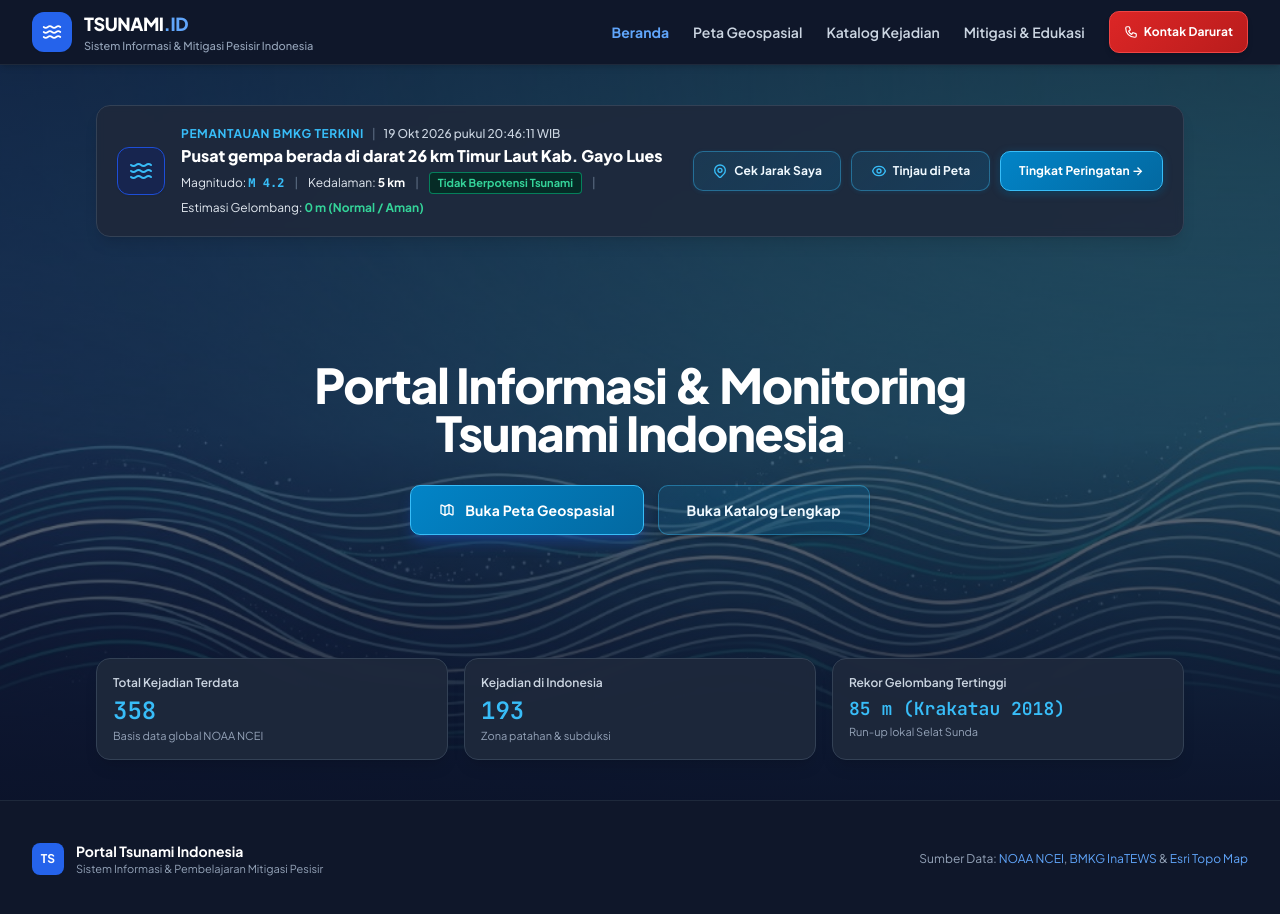
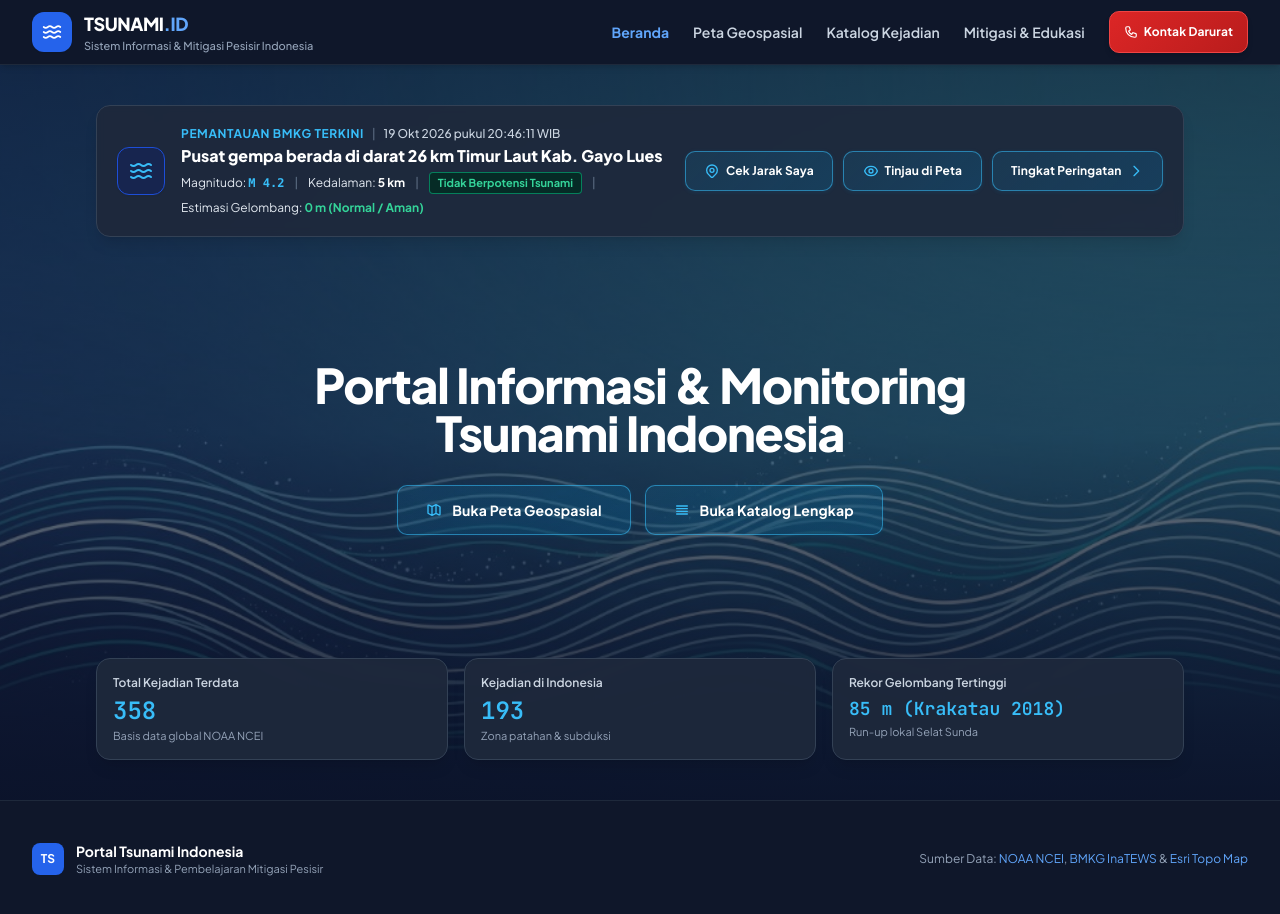
Before and after one commit to userreynard/Tsunami-Web, a plain HTML site: page index.html in a window 1280 px wide. Drawn offline with nearby package versions, Linux system fonts and the light colour scheme; no server answers.

Commit message:
Style: Selaraskan seluruh tombol aksi memakai gaya translucent oceanic navy dengan border cyan sesuai tombol sebelah kiri

```diff
--- a/css/style.css
+++ b/css/style.css
@@ -114,32 +114,31 @@ body {
   transform: translateY(0) scale(0.98);
 }
 
-/* Primary Action: Solid Oceanic Blue Gradient */
+/* Action Buttons: Translucent Marine Oceanic with Sky/Cyan Border (Senada tombol kiri) */
 .ele-btn-primary {
-  background: linear-gradient(135deg, #0284c7 0%, #0369a1 100%);
+  background: linear-gradient(135deg, rgba(14, 165, 233, 0.12) 0%, rgba(2, 132, 199, 0.22) 100%);
   color: #ffffff !important;
-  border: 1px solid #38bdf8;
-  box-shadow: 0 2px 8px rgba(2, 132, 199, 0.35), 0 1px 3px rgba(0, 0, 0, 0.3);
+  border: 1px solid rgba(56, 189, 248, 0.55);
+  box-shadow: 0 1px 4px rgba(2, 132, 199, 0.15);
 }
 
 .ele-btn-primary:hover {
-  background: linear-gradient(135deg, #0ea5e9 0%, #0284c7 100%);
-  border-color: #7dd3fc;
+  background: linear-gradient(135deg, rgba(14, 165, 233, 0.25) 0%, rgba(2, 132, 199, 0.38) 100%);
+  border-color: #38bdf8;
   color: #ffffff !important;
-  box-shadow: 0 6px 20px -2px rgba(14, 165, 233, 0.5), 0 2px 6px rgba(0, 0, 0, 0.4);
+  box-shadow: 0 6px 18px -2px rgba(56, 189, 248, 0.35);
   transform: translateY(-1.5px);
 }
 
-/* Secondary Action: Translucent Marine Oceanic (Senada & Harmonious) */
 .ele-btn-secondary {
-  background: linear-gradient(135deg, rgba(14, 165, 233, 0.12) 0%, rgba(2, 132, 199, 0.2) 100%);
-  color: #f0f9ff !important;
-  border: 1px solid rgba(56, 189, 248, 0.4);
+  background: linear-gradient(135deg, rgba(14, 165, 233, 0.12) 0%, rgba(2, 132, 199, 0.22) 100%);
+  color: #ffffff !important;
+  border: 1px solid rgba(56, 189, 248, 0.55);
   box-shadow: 0 1px 4px rgba(2, 132, 199, 0.15);
 }
 
 .ele-btn-secondary:hover {
-  background: linear-gradient(135deg, rgba(14, 165, 233, 0.25) 0%, rgba(2, 132, 199, 0.35) 100%);
+  background: linear-gradient(135deg, rgba(14, 165, 233, 0.25) 0%, rgba(2, 132, 199, 0.38) 100%);
   border-color: #38bdf8;
   color: #ffffff !important;
   box-shadow: 0 6px 18px -2px rgba(56, 189, 248, 0.35);
@@ -172,16 +171,16 @@ body {
   padding: 0.5rem 1rem;
   font-size: 0.75rem;
   min-height: 38px;
-  background-color: rgba(15, 23, 42, 0.85);
+  background-color: rgba(14, 165, 233, 0.08);
   color: #cbd5e1;
-  border: 1px solid rgba(56, 189, 248, 0.25);
+  border: 1px solid rgba(56, 189, 248, 0.35);
   transition: all 0.2s cubic-bezier(0.4, 0, 0.2, 1);
   cursor: pointer;
   user-select: none;
 }
 
 .filter-btn:hover {
-  background-color: rgba(14, 165, 233, 0.15);
+  background-color: rgba(14, 165, 233, 0.20);
   border-color: #38bdf8;
   color: #ffffff;
   box-shadow: 0 4px 12px rgba(56, 189, 248, 0.2);
@@ -189,10 +188,10 @@ body {
 }
 
 .filter-btn.active, .filter-btn[data-active="true"] {
-  background: linear-gradient(135deg, #0284c7 0%, #0369a1 100%) !important;
+  background: linear-gradient(135deg, rgba(14, 165, 233, 0.30) 0%, rgba(2, 132, 199, 0.45) 100%) !important;
   color: #ffffff !important;
   border-color: #38bdf8 !important;
-  box-shadow: 0 3px 12px rgba(2, 132, 199, 0.45);
+  box-shadow: 0 3px 12px rgba(56, 189, 248, 0.35);
 }
 
 /* Input Fields */
--- a/index.html
+++ b/index.html
@@ -93,11 +93,12 @@
         </h1>
 
         <div class="mt-5 sm:mt-7 flex flex-col sm:flex-row items-stretch sm:items-center justify-center gap-2.5 sm:gap-3.5 max-w-md sm:max-w-none mx-auto">
-          <a href="peta.html" class="ele-btn ele-btn-primary font-bold px-7 py-3.5 text-xs sm:text-sm gap-2.5 shadow-lg shadow-blue-600/30 hover:shadow-xl hover:shadow-blue-500/50 hover:-translate-y-0.5 justify-center w-full sm:w-auto transition-all duration-200">
-            <svg class="w-4 h-4 text-white shrink-0" fill="none" stroke="currentColor" viewBox="0 0 24 24"><path stroke-linecap="round" stroke-linejoin="round" stroke-width="2" d="M9 20l-5.447-2.724A1 1 0 013 16.382V5.618a1 1 0 011.447-.894L9 7m0 13l6-3m-6 3V7m6 10l4.553 2.276A1 1 0 0021 18.382V7.618a1 1 0 00-.553-.894L15 4m0 13V4m0 0L9 7"></path></svg>
-            Buka Peta Geospasial
+          <a href="peta.html" class="ele-btn ele-btn-primary font-bold px-7 py-3.5 text-xs sm:text-sm gap-2.5 justify-center w-full sm:w-auto">
+            <svg class="w-4 h-4 text-sky-400 shrink-0" fill="none" stroke="currentColor" viewBox="0 0 24 24"><path stroke-linecap="round" stroke-linejoin="round" stroke-width="2" d="M9 20l-5.447-2.724A1 1 0 013 16.382V5.618a1 1 0 011.447-.894L9 7m0 13l6-3m-6 3V7m6 10l4.553 2.276A1 1 0 0021 18.382V7.618a1 1 0 00-.553-.894L15 4m0 13V4m0 0L9 7"></path></svg>
+            <span>Buka Peta Geospasial</span>
           </a>
-          <a href="katalog.html" class="ele-btn ele-btn-secondary font-bold px-7 py-3.5 text-xs sm:text-sm gap-2.5 shadow-md hover:shadow-lg hover:shadow-sky-500/20 hover:-translate-y-0.5 justify-center w-full sm:w-auto transition-all duration-200">
+          <a href="katalog.html" class="ele-btn ele-btn-secondary font-bold px-7 py-3.5 text-xs sm:text-sm gap-2.5 justify-center w-full sm:w-auto">
+            <svg class="w-4 h-4 text-sky-400 shrink-0" fill="none" stroke="currentColor" viewBox="0 0 24 24"><path stroke-linecap="round" stroke-linejoin="round" stroke-width="2" d="M4 6h16M4 10h16M4 14h16M4 18h16"></path></svg>
             <span>Buka Katalog Lengkap</span>
           </a>
         </div>
--- a/js/app.js
+++ b/js/app.js
@@ -147,8 +147,9 @@ document.addEventListener('DOMContentLoaded', async () => {
             <svg class="w-4 h-4 text-sky-400" fill="none" stroke="currentColor" viewBox="0 0 24 24"><path stroke-linecap="round" stroke-linejoin="round" stroke-width="2" d="M15 12a3 3 0 11-6 0 3 3 0 016 0z"></path><path stroke-linecap="round" stroke-linejoin="round" stroke-width="2" d="M2.458 12C3.732 7.943 7.523 5 12 5c4.478 0 8.268 2.943 9.542 7-1.274 4.057-5.064 7-9.542 7-4.477 0-8.268-2.943-9.542-7z"></path></svg>
             Tinjau di Peta
           </button>
-          <a href="mitigasi.html#peringatan-section" class="ele-btn ele-btn-primary w-full sm:w-auto flex-1 md:flex-initial text-xs justify-center text-center min-h-[40px]">
-            Tingkat Peringatan &rarr;
+          <a href="mitigasi.html#peringatan-section" class="ele-btn ele-btn-primary w-full sm:w-auto flex-1 md:flex-initial text-xs gap-1.5 cursor-pointer shadow-xs justify-center text-center min-h-[40px]">
+            <span>Tingkat Peringatan</span>
+            <svg class="w-4 h-4 text-sky-400" fill="none" stroke="currentColor" viewBox="0 0 24 24"><path stroke-linecap="round" stroke-linejoin="round" stroke-width="2" d="M9 5l7 7-7 7"/></svg>
           </a>
         </div>
       </div>
@@ -332,7 +333,7 @@ document.addEventListener('DOMContentLoaded', async () => {
             <button onclick="window.appShowDetailModal('${item.id}')"
                     class="ele-btn ele-btn-primary flex-1 py-1.5 px-3 text-xs gap-1.5 min-h-[38px]">
               <span>Rincian</span>
-              <svg class="w-3.5 h-3.5" fill="none" stroke="currentColor" viewBox="0 0 24 24"><path stroke-linecap="round" stroke-linejoin="round" stroke-width="2" d="M9 5l7 7-7 7"></path></svg>
+              <svg class="w-3.5 h-3.5 text-sky-400" fill="none" stroke="currentColor" viewBox="0 0 24 24"><path stroke-linecap="round" stroke-linejoin="round" stroke-width="2" d="M9 5l7 7-7 7"></path></svg>
             </button>
           </div>
         </div>
```
